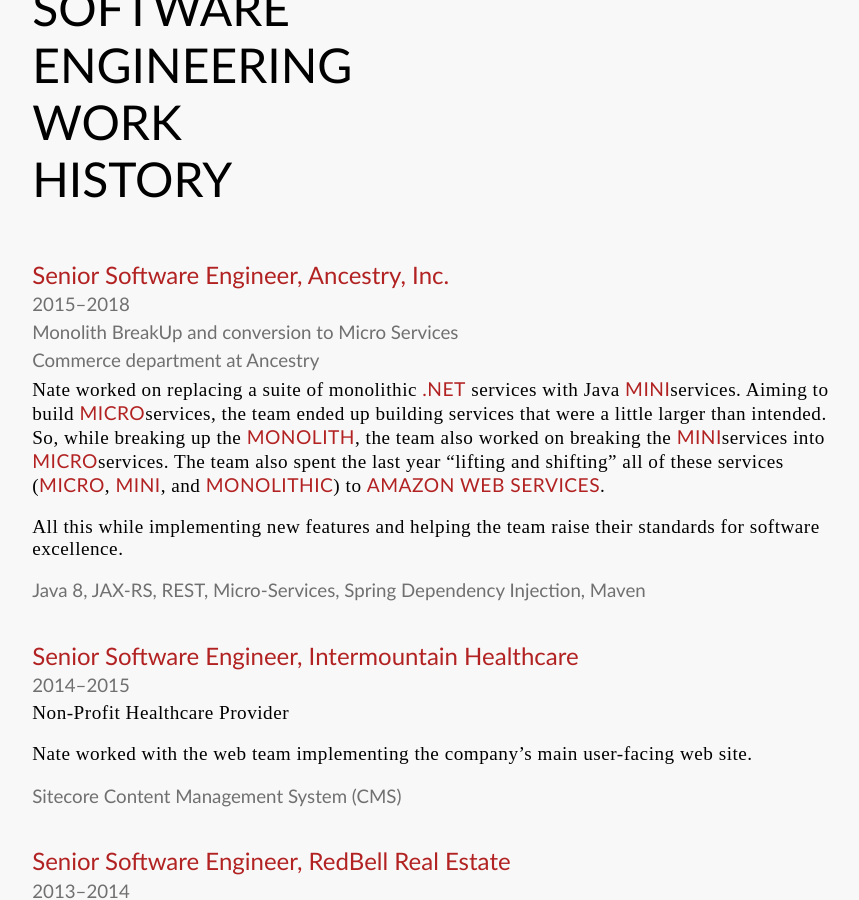
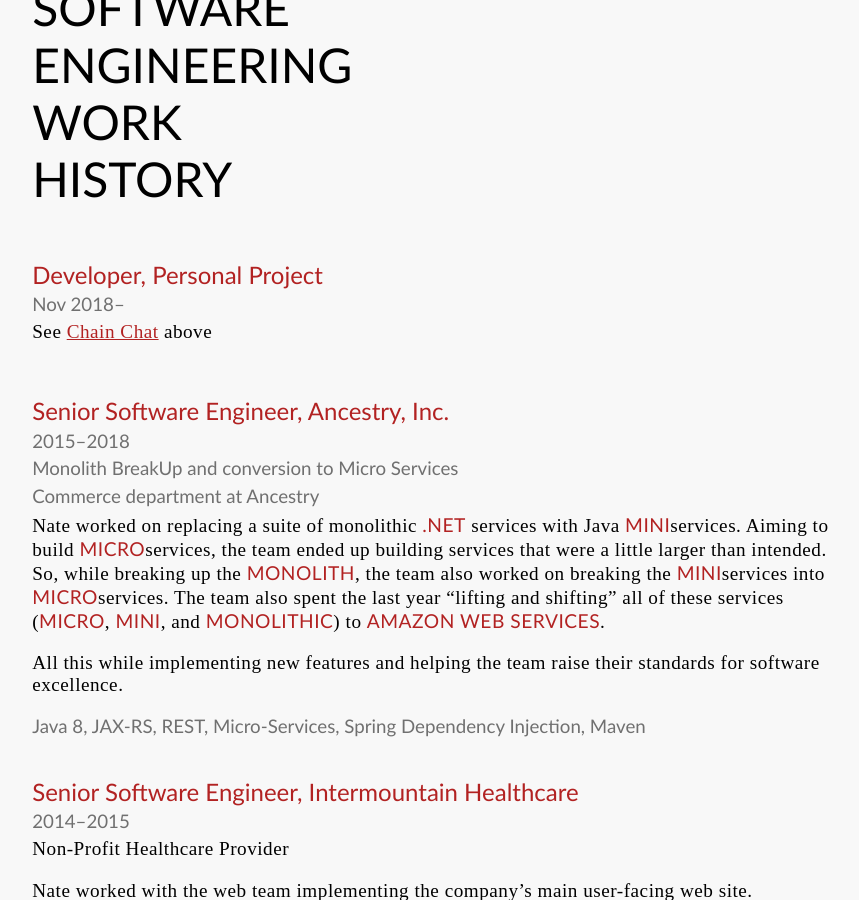
Before and after one commit to n8mob/n8mob.github.io, a Jekyll site: the page built from resume.md, in a window 1280 px wide and 900 px high, scrolled down 2134 px. Shown: the whole window, without its empty margins (19-878 px from the left). Built offline with Jekyll 4.4.1, drawn with Linux system fonts in a browser that asks for light colours.

Commit message:
Add current project to work history

```diff
--- a/resume.md
+++ b/resume.md
@@ -44,6 +44,10 @@
 Releasing the **minimum viable product** taught Nate and his friend a lot about **project management** and **prioritization**. While they hoped for greater success for the game, the lessons learned were well worth the effort.
 
 # Software Engineering Work History
+
+## Developer, Personal Project
+### Nov 2018&ndash;
+See [Chain Chat](#current-project) above
 
 ## Senior Software Engineer, Ancestry, Inc.
 ### 2015&ndash;2018
```
